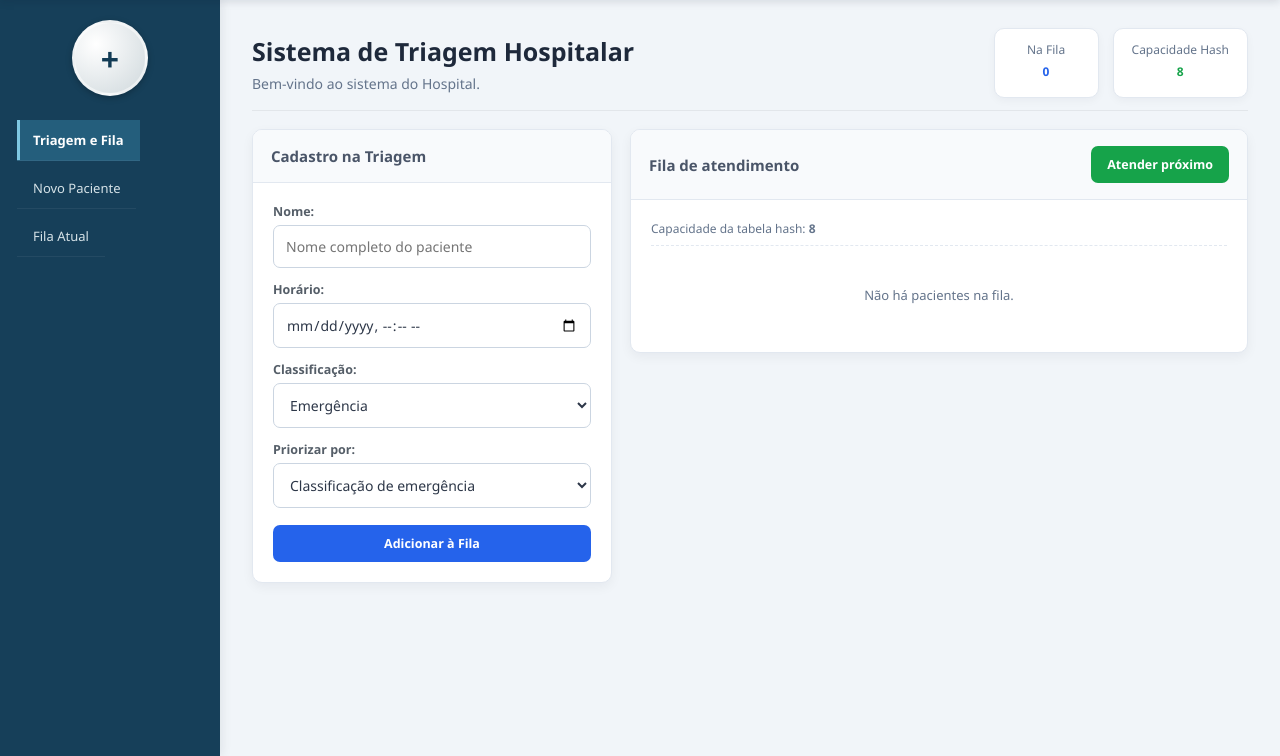
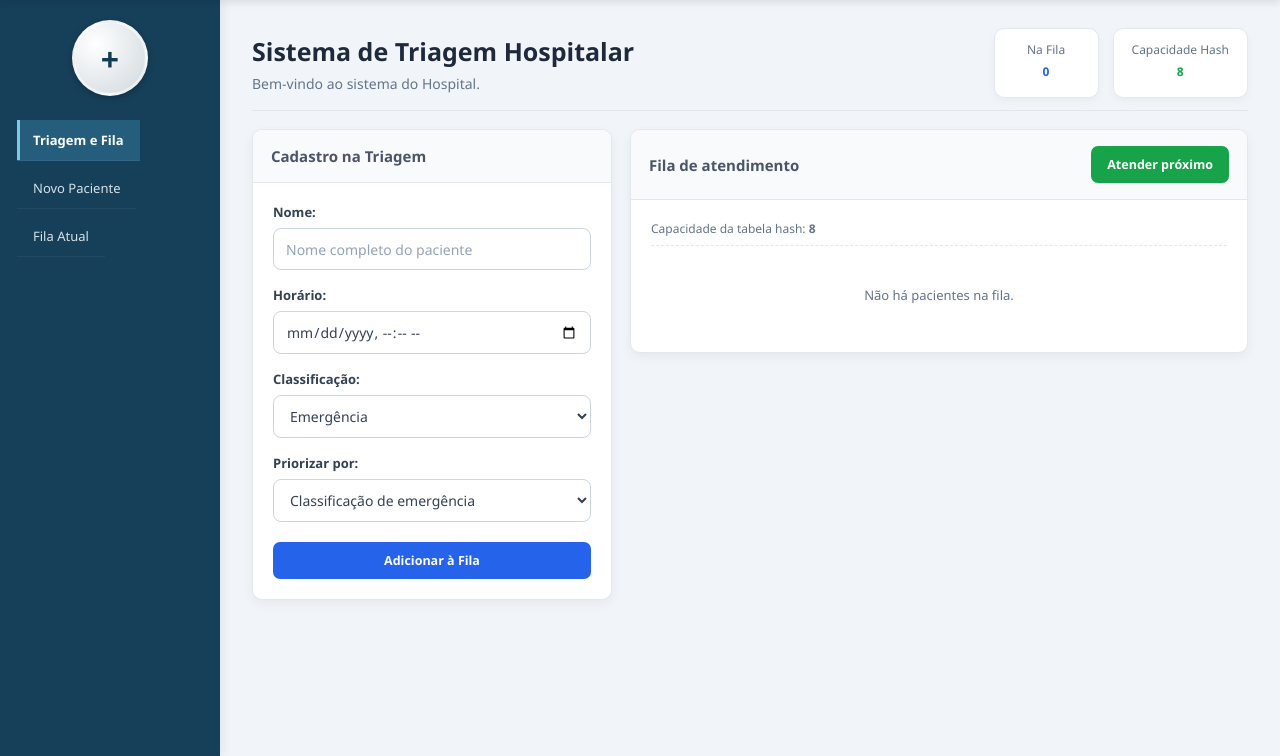
Before and after one commit to GabrielAmado07/App-Sigae, a Flask app: page / in a window 1280 px wide. Shown: the part 60-816 px from the top of the page. Run offline with Flask 3, Linux system fonts and the light colour scheme.

Commit message:
style: aprimora formulario de cadastro

```diff
--- a/static/css/index.css
+++ b/static/css/index.css
@@ -702,3 +702,53 @@ body {
     min-width: 90px;
   }
 }
+/* ===== COMMIT 4 - MELHORIA DO FORMULARIO ===== */
+.triage-form {
+  display: flex;
+  flex-direction: column;
+  gap: 16px;
+}
+
+.form-group {
+  display: flex;
+  flex-direction: column;
+  gap: 7px;
+}
+
+.form-group label {
+  color: #334155;
+  font-size: 13px;
+  font-weight: 600;
+}
+
+.form-group input,
+.form-group select {
+  width: 100%;
+  min-height: 42px;
+  padding: 10px 12px;
+  border: 1px solid #cbd5e1;
+  border-radius: 8px;
+  background: #fff;
+  color: #334155;
+  transition: border-color 0.2s ease, box-shadow 0.2s ease;
+}
+
+.form-group input:hover,
+.form-group select:hover {
+  border-color: #94a3b8;
+}
+
+.form-group input:focus,
+.form-group select:focus {
+  outline: none;
+  border-color: #2563eb;
+  box-shadow: 0 0 0 3px rgba(37, 99, 235, 0.12);
+}
+
+.form-group input::placeholder {
+  color: #94a3b8;
+}
+
+.form-group select {
+  cursor: pointer;
+}
```
